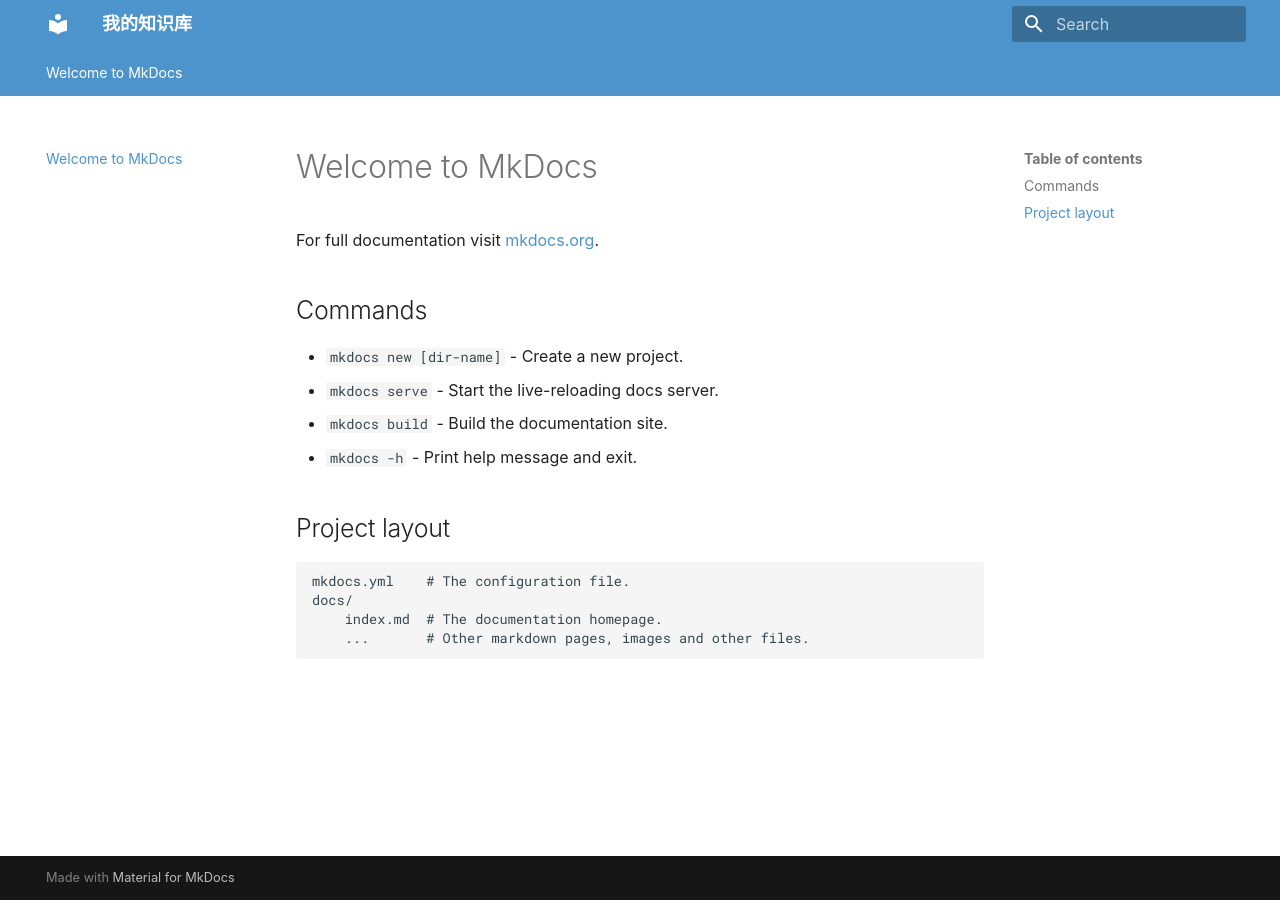
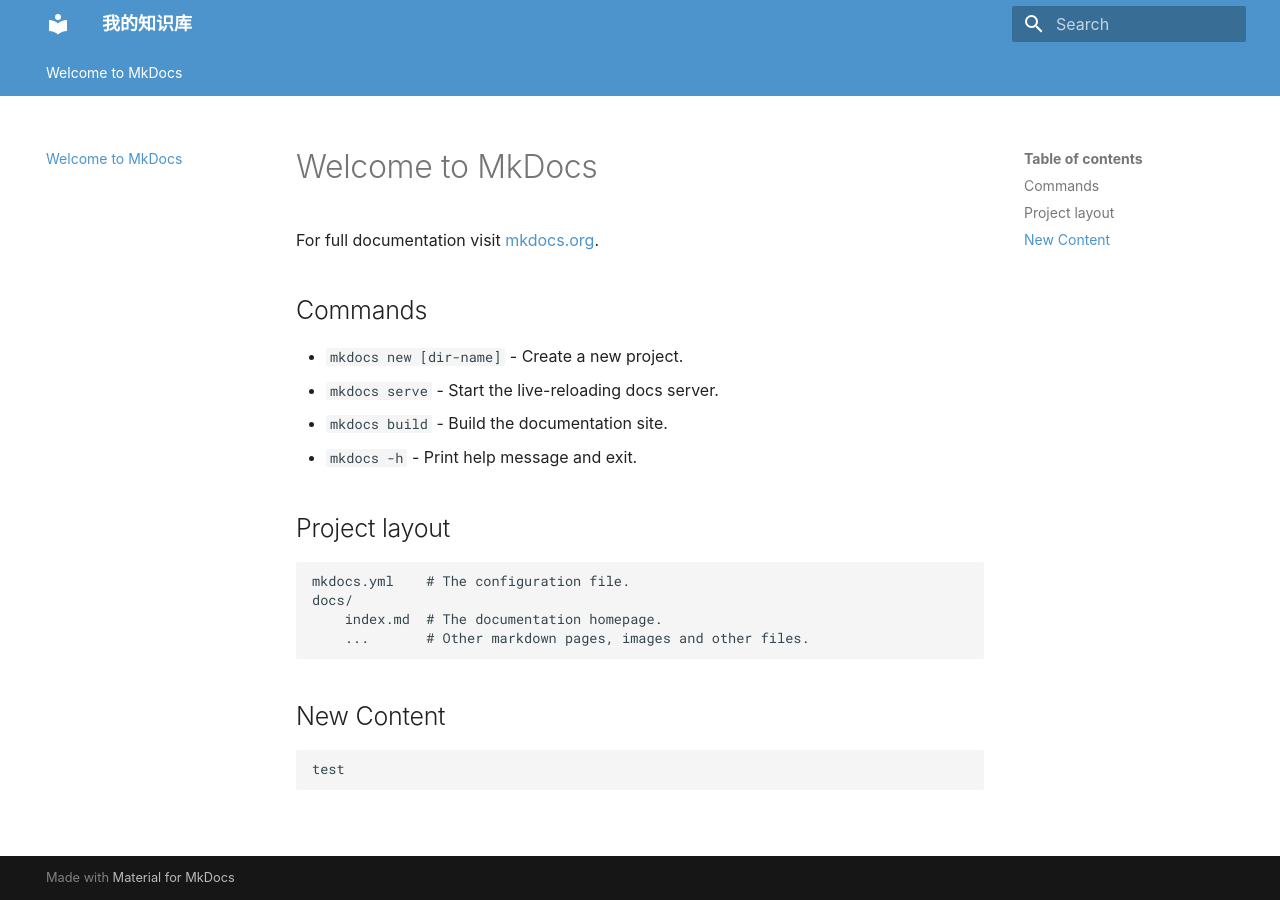
Before and after one commit to yuugou/wuya, an MkDocs documentation site: the page built from docs/index.md, in a window 1280 px wide. Built offline with MkDocs 1.6.1 and Material for MkDocs 9.7.7, drawn with Linux system fonts in a browser that asks for light colours.

Commit message:
add test content

```diff
--- a/docs/index.md
+++ b/docs/index.md
@@ -15,3 +15,7 @@
     docs/
         index.md  # The documentation homepage.
         ...       # Other markdown pages, images and other files.
+
+## New Content
+
+    test
```
